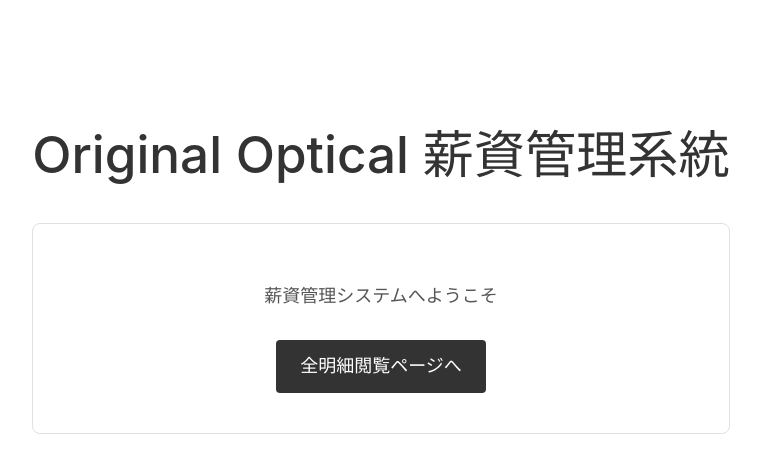
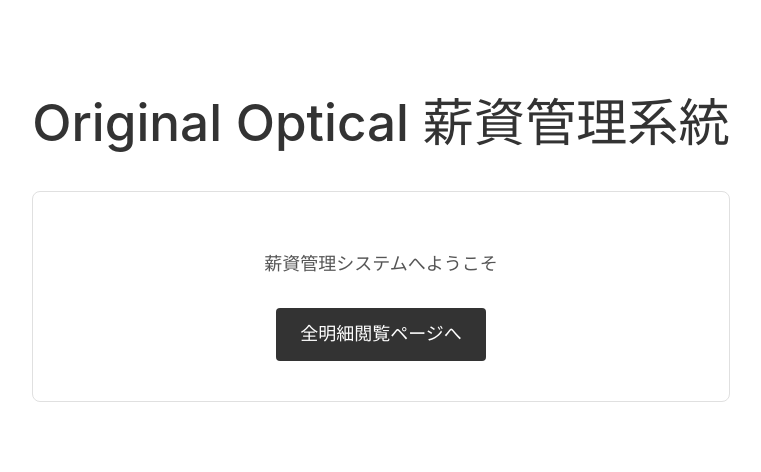
Before and after one commit to mimictype/originaloptical-payroll-frontend, a React (Vite) app: page / in a window 1280 px wide. Shown: the top 472 px of the page, without its empty margins (259-1020 px from the left). Built offline with nearby package versions, Linux system fonts and the light colour scheme.

Commit message:
余白殺し

```diff
--- a/src/App.css
+++ b/src/App.css
@@ -1,8 +1,10 @@
 #root {
-  max-width: 1280px;
-  margin: 0 auto;
-  padding: 2rem;
+  max-width: none;
+  margin: 0;
+  padding: 0;
   text-align: center;
+  width: 100%;
+  min-height: 100vh;
 }
 
 .logo {
@@ -46,6 +48,9 @@
   display: flex;
   flex-direction: column;
   justify-content: flex-start;  /* Align vertically to top */
-  align-items: center;          /* Keep horizontal centering */
+  align-items: stretch;         /* Use full width */
   min-height: 100vh;
+  width: 100%;
+  padding: 0;
+  margin: 0;
 }
--- a/src/index.css
+++ b/src/index.css
@@ -24,10 +24,11 @@
 
 body {
   margin: 0;
-  display: flex;
-  place-items: center;
+  padding: 0;
   min-width: 320px;
   min-height: 100vh;
+  width: 100%;
+  box-sizing: border-box;
 }
 
 h1 {
--- a/src/pages/pageStyles.css
+++ b/src/pages/pageStyles.css
@@ -1,8 +1,9 @@
 /* 従業員一覧のスタイル */
 .employee-list-page {
-  max-width: 1200px;
-  margin: 0 auto;
+  width: 100%;
+  margin: 0;
   padding: 20px;
+  box-sizing: border-box;
 }
 
 .page-header {
@@ -34,9 +35,10 @@
 
 .employee-grid {
   display: grid;
-  grid-template-columns: repeat(auto-fill, minmax(300px, 1fr));
+  grid-template-columns: repeat(auto-fill, minmax(280px, 1fr));
   gap: 20px;
   margin-top: 20px;
+  width: 100%;
 }
 
 .employee-card {
```
